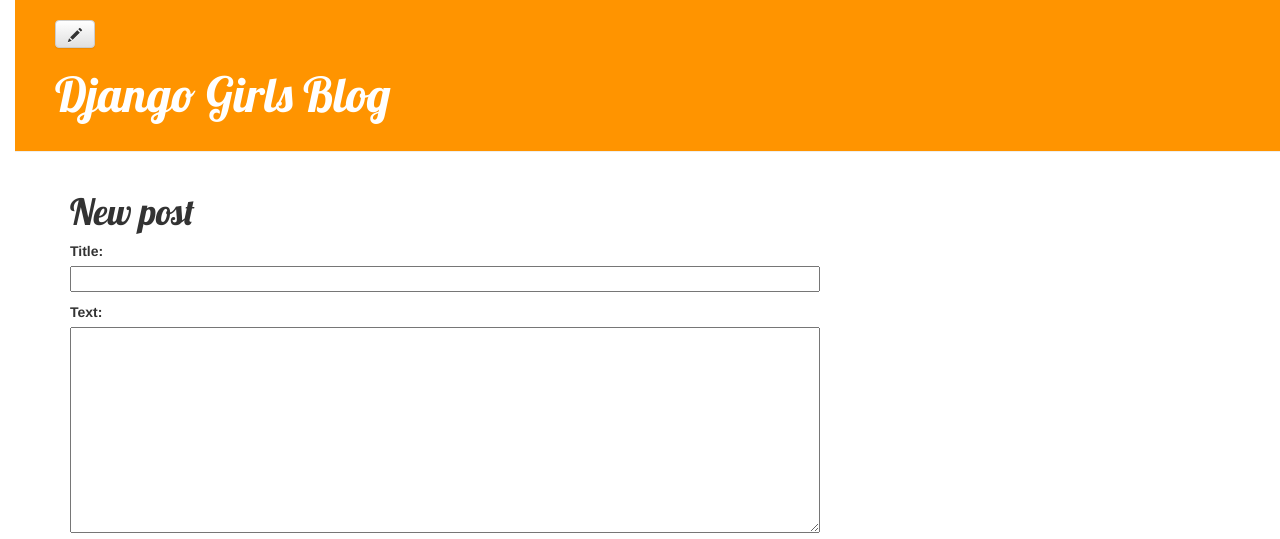
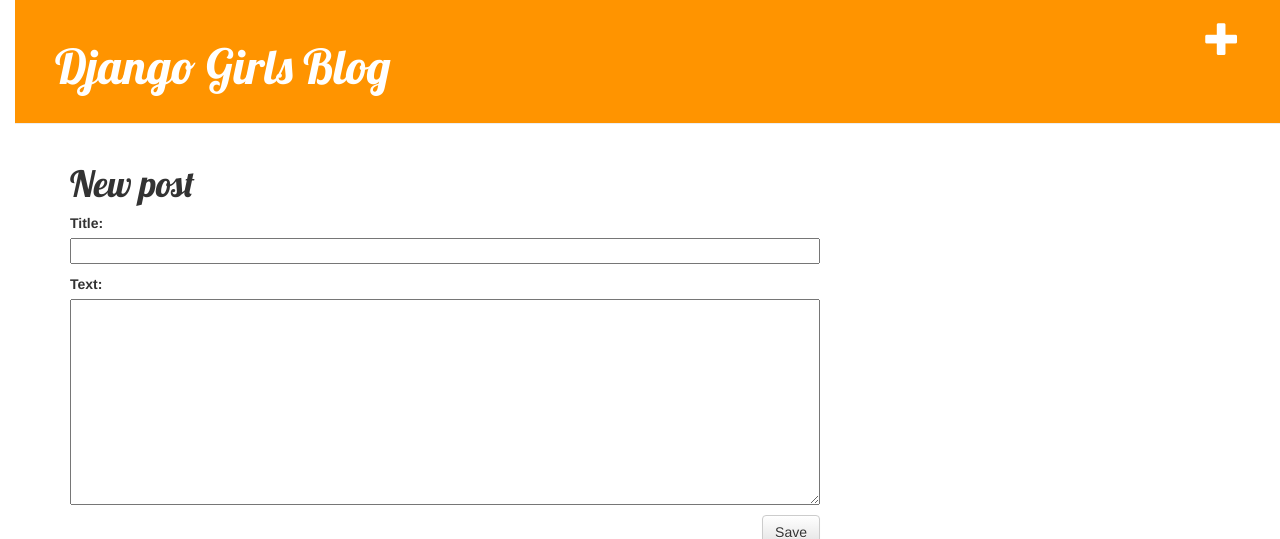
Before and after one commit to balsamncedar/django-tutorials, a Django app: page /post/new/ in a window 1280 px wide. Shown: the top 539 px of the page. Run offline with Django 5.2, Linux system fonts and the light colour scheme; the visitor is signed in with stand-in values (Sample User, id 1); some libraries are stand-ins or nearby versions.

Commit message:
changed base.html

```diff
--- a/blog/templates/blog/base.html
+++ b/blog/templates/blog/base.html
@@ -10,7 +10,7 @@
     <body>
         <div class="page-header">
             {% if user.is_authenticated %}
-                <a class="btn btn-default" href="{% url 'post_edit' pk=post.pk %}"><span class="glyphicon glyphicon-pencil"></span></a>
+                <a href="{% url 'post_new' %}" class="top-menu"><span class="glyphicon glyphicon-plus"></span></a>
             {% endif %}
             <h1><a href="/">Django Girls Blog</a></h1>
         </div>
```
